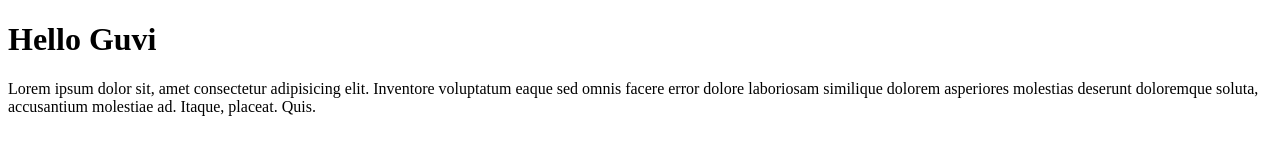
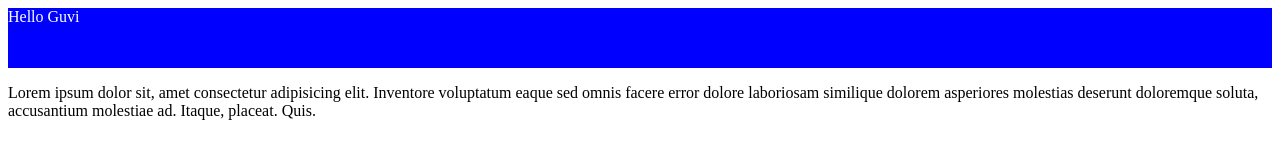
Before and after one commit to raja-icloud/ecomerce, a plain HTML site: page index.html in a window 1280 px wide. Drawn offline with Linux system fonts and the light colour scheme.

Commit message:
Header updated

```diff
--- a/index.html
+++ b/index.html
@@ -6,7 +6,9 @@
     <title>Document</title>
 </head>
 <body>
-    <h1>Hello Guvi</h1>
+    <div style="height: 60px;width: 100%; background-color: blue;color: white;">
+        Hello Guvi
+    </div>
     <p>Lorem ipsum dolor sit, amet consectetur adipisicing elit. Inventore voluptatum eaque sed omnis facere error dolore laboriosam similique dolorem asperiores molestias deserunt doloremque soluta, accusantium molestiae ad. Itaque, placeat. Quis.</p>
 </body>
 </html>
```
